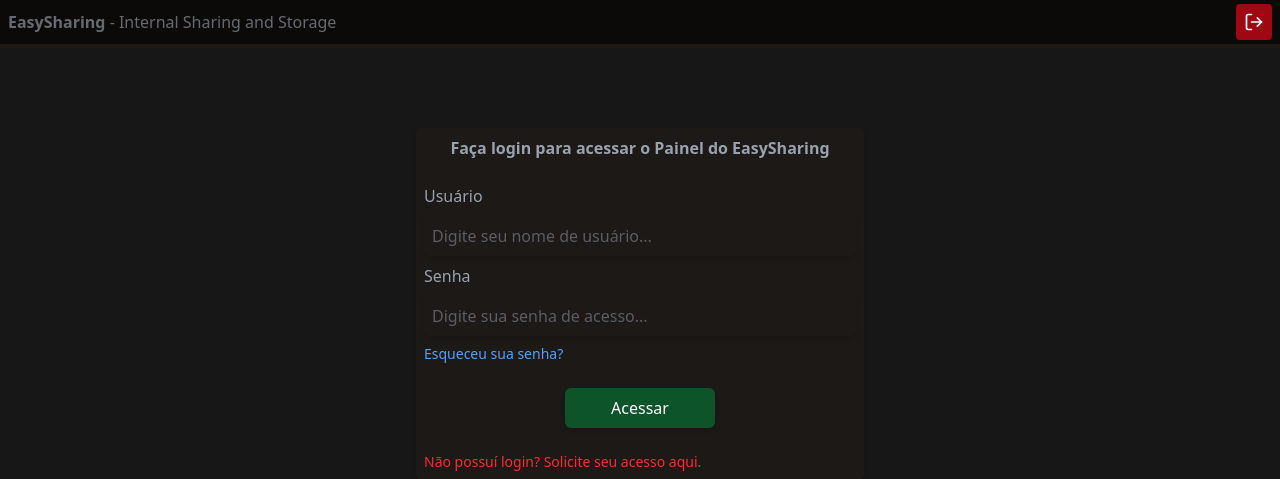
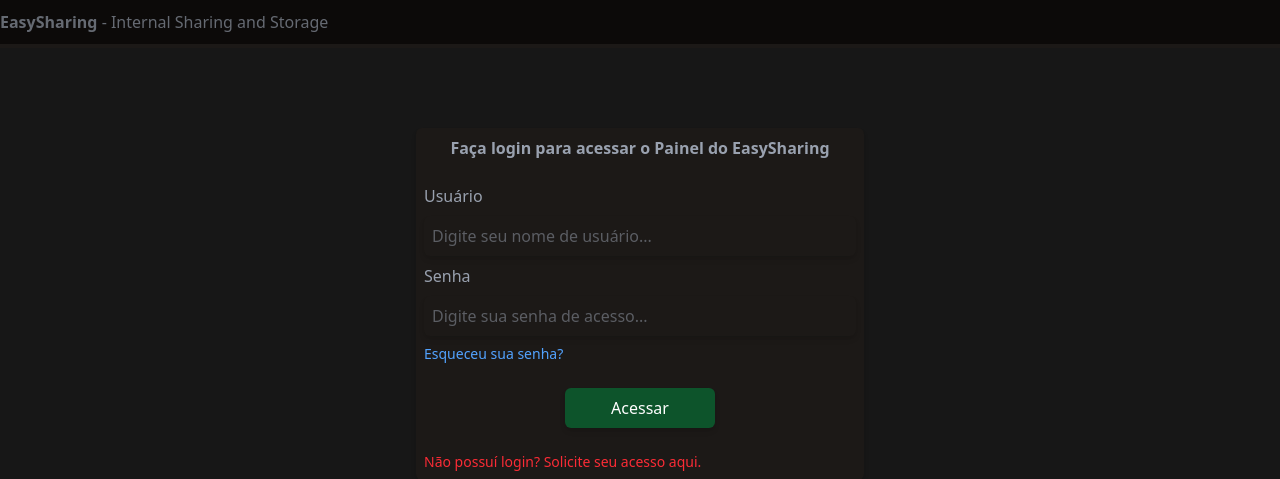
Before and after one commit to Xzhyan/EasySharing, a Django app: page / in a window 1280 px wide. Shown: the top 479 px of the page. Run offline with Django 5.2, Linux system fonts and the light colour scheme.

Commit message:
mudanças no design e adicionado o contador de arquivos selecionados

```diff
--- a/users/templates/base.html
+++ b/users/templates/base.html
@@ -34,11 +34,12 @@
 
     <!-- Header do sistema -->
     <div class="md:w-full sm:w-full w-102 bg-stone-950 border-b-4 border-stone-900">
-        <div class="container mx-auto flex items-center px-2 py-1">
+        <div class="container mx-auto flex items-center h-[44px]">
             <div class="flex-1">
                 <h1 class="animate-pulse [animation-duration:5s]"><b>EasySharing</b> - Internal Sharing and Storage</h1>
             </div>
             <div class="flex gap-4">
+                {% if user.is_authenticated %}
                     <a href="{% url 'user-logout' %}" class="bg-red-800 hover:bg-red-600 text-white p-2 rounded-sm">
                         <svg xmlns="http://www.w3.org/2000/svg" class="w-5 h-5" fill="none" viewBox="0 0 24 24"
                             stroke="currentColor" stroke-width="2" stroke-linecap="round" stroke-linejoin="round">
@@ -47,6 +48,7 @@
                             <line x1="21" y1="12" x2="9" y2="12" />
                         </svg>
                     </a>
+                {% endif %}
             </div>
         </div>
     </div>
```
Also changed, not shown: storage/templates/storage/home.html. Lines whose indentation alone changed are shown as unchanged.
